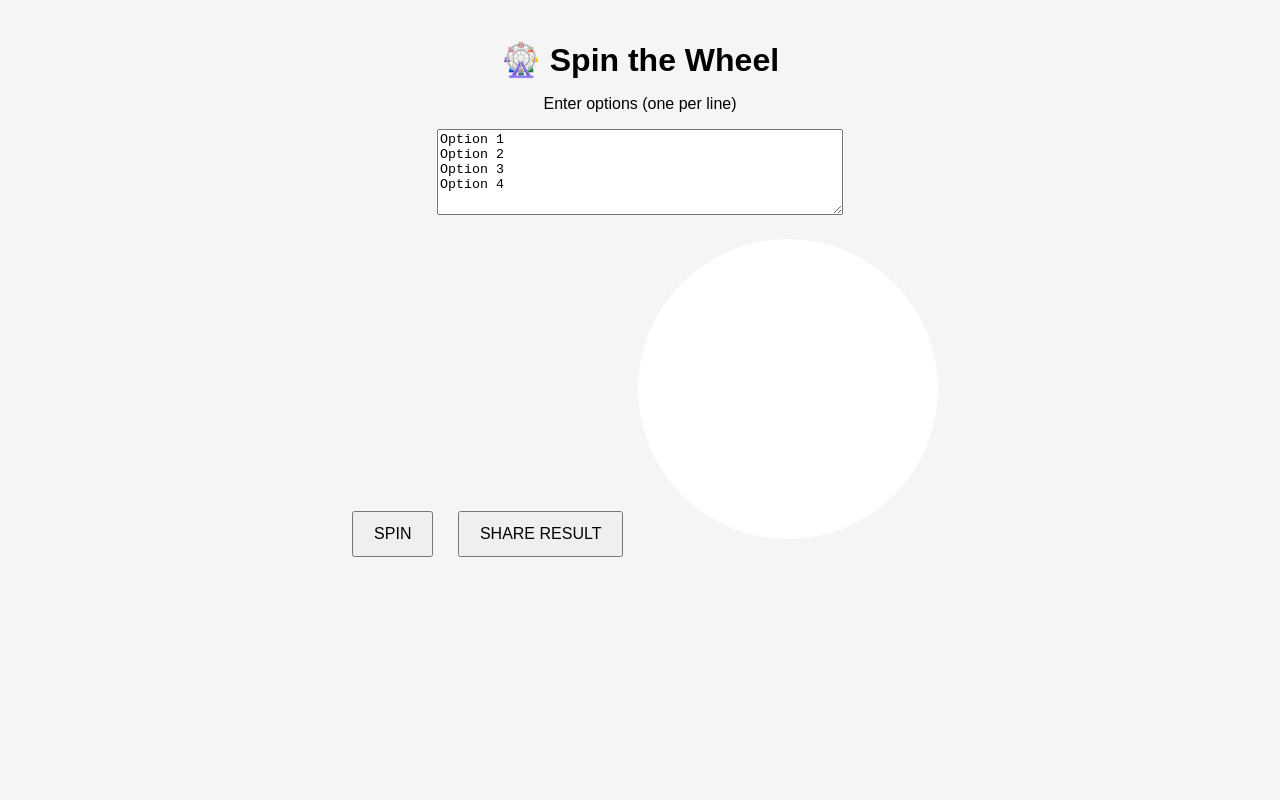
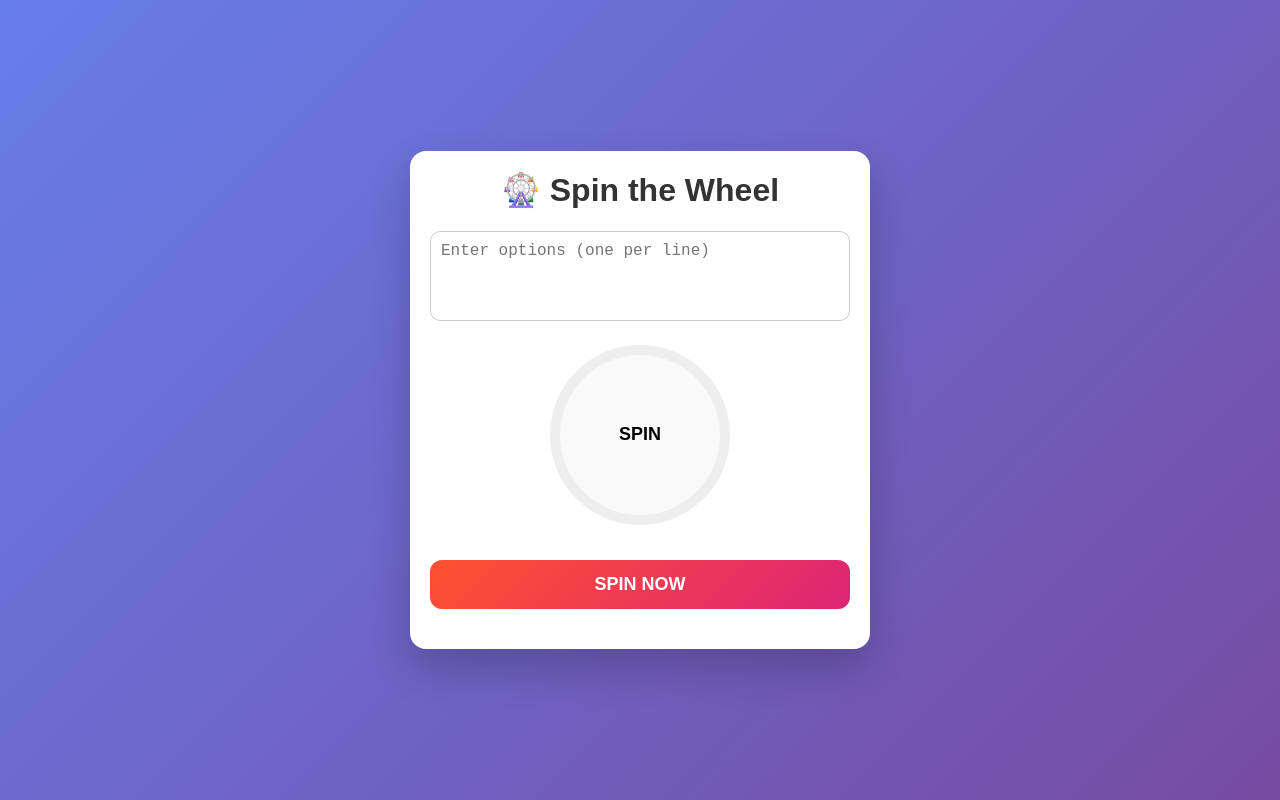
Before and after one commit to akj03579-glitch/Spin-wheel-, a plain HTML site: page index.html in a window 1280 px wide. Drawn offline with Linux system fonts and the light colour scheme.

Commit message:
Update index.html

```diff
--- a/index.html
+++ b/index.html
@@ -1,117 +1,120 @@
 <!DOCTYPE html>
 <html lang="en">
 <head>
-<meta charset="UTF-8">
-<title>Shareable Spin Wheel</title>
-<meta name="viewport" content="width=device-width, initial-scale=1.0">
+  <meta charset="UTF-8" />
+  <meta name="viewport" content="width=device-width, initial-scale=1.0"/>
+  <title>Spin the Wheel</title>
   <style>
     body {
+      margin: 0;
+      min-height: 100vh;
+      display: flex;
+      align-items: center;
+      justify-content: center;
+      background: linear-gradient(135deg, #667eea, #764ba2);
       font-family: Arial, sans-serif;
+    }
+
+    .card {
+      background: #fff;
+      width: 95%;
+      max-width: 420px;
+      padding: 20px;
+      border-radius: 16px;
+      box-shadow: 0 20px 40px rgba(0,0,0,0.2);
       text-align: center;
-  background: #f5f5f5;
-  margin: 0;
-  padding: 20px;
     }
-h1 { margin-bottom: 10px; }
+
+    h1 {
+      margin-top: 0;
+      color: #333;
+    }
+
     textarea {
       width: 100%;
-  max-width: 400px;
-  height: 80px;
+      height: 90px;
+      border-radius: 10px;
+      border: 1px solid #ccc;
+      padding: 10px;
+      font-size: 16px;
+      resize: none;
+      box-sizing: border-box;
     }
-canvas {
+
+    button {
+      margin-top: 15px;
+      width: 100%;
+      padding: 14px;
+      border: none;
+      border-radius: 12px;
+      font-size: 18px;
+      font-weight: bold;
+      color: white;
+      background: linear-gradient(135deg, #ff512f, #dd2476);
+      cursor: pointer;
+    }
+
+    button:active {
+      transform: scale(0.97);
+    }
+
+    .result {
       margin-top: 20px;
-  background: white;
+      font-size: 20px;
+      font-weight: bold;
+      color: #444;
+    }
+
+    .wheel {
+      margin: 20px auto;
+      width: 160px;
+      height: 160px;
       border-radius: 50%;
-}
-button {
-  margin: 10px;
-  padding: 12px 20px;
-  font-size: 16px;
-}
-#result {
-  font-size: 20px;
-  margin-top: 15px;
+      border: 10px solid #eee;
+      display: flex;
+      align-items: center;
+      justify-content: center;
       font-weight: bold;
+      font-size: 18px;
+      transition: transform 2s ease-out;
+      background: #f9f9f9;
     }
   </style>
 </head>
+<body>
 
-<body>
+  <div class="card">
     <h1>🎡 Spin the Wheel</h1>
-<p>Enter options (one per line)</p>
 
-<textarea id="options">Option 1
-Option 2
-Option 3
-Option 4</textarea><br>
+    <textarea id="options" placeholder="Enter options (one per line)"></textarea>
 
-<button onclick="spin()">SPIN</button>
-<button onclick="shareResult()">SHARE RESULT</button>
+    <div id="wheel" class="wheel">SPIN</div>
 
-<canvas id="wheel" width="300" height="300"></canvas>
-<div id="result"></div>
+    <button onclick="spin()">SPIN NOW</button>
+
+    <div id="result" class="result"></div>
+  </div>
 
   <script>
-const canvas = document.getElementById("wheel");
-const ctx = canvas.getContext("2d");
-let options = [];
-let angle = 0;
-
-function drawWheel() {
-  ctx.clearRect(0, 0, 300, 300);
-  if (options.length === 0) return;
-  const slice = 2 * Math.PI / options.length;
-  options.forEach((opt, i) => {
-    ctx.beginPath();
-    ctx.fillStyle = `hsl(${i * 360 / options.length}, 70%, 60%)`;
-    ctx.moveTo(150, 150);
-    ctx.arc(150, 150, 150, angle + i * slice, angle + (i + 1) * slice);
-    ctx.fill();
-    ctx.save();
-    ctx.translate(150, 150);
-    ctx.rotate(angle + (i + 0.5) * slice);
-    ctx.fillStyle = "#000";
-    ctx.fillText(opt, 80, 5);
-    ctx.restore();
-  });
+    function spin() {
+      const text = document.getElementById("options").value.trim();
+      if (!text) {
+        alert("Enter some options first!");
+        return;
       }
 
-function spin() {
-  options = document.getElementById("options").value.split("\n").filter(o => o.trim());
-  if (options.length < 2) return alert("Add at least 2 options");
-  let spinAngle = Math.random() * 2000 + 2000;
-  let start = angle;
-  let startTime = null;
+      const items = text.split("\n").filter(i => i.trim() !== "");
+      const winner = items[Math.floor(Math.random() * items.length)];
 
-  function animate(time) {
-    if (!startTime) startTime = time;
-    let progress = time - startTime;
-    angle = start + spinAngle * Math.exp(-progress / 2000);
-    drawWheel();
-    if (progress < 3000) {
-      requestAnimationFrame(animate);
-    } else {
-      let slice = 2 * Math.PI / options.length;
-      let index = Math.floor(((2 * Math.PI - angle % (2 * Math.PI)) / slice)) % options.length;
-      document.getElementById("result").innerText = "Result: " + options[index];
-    }
-  }
-  requestAnimationFrame(animate);
-}
+      const wheel = document.getElementById("wheel");
+      const rotate = 720 + Math.floor(Math.random() * 360);
+      wheel.style.transform = `rotate(${rotate}deg)`;
 
-function shareResult() {
-  const text = document.getElementById("result").innerText;
-  if (!text) return alert("Spin first!");
-  if (navigator.share) {
-    navigator.share({
-      title: "Spin Wheel Result",
-      text: text,
-      url: location.href
-    });
-  } else {
-    alert("Sharing not supported");
-  }
+      setTimeout(() => {
+        document.getElementById("result").innerText = "🎉 Result: " + winner;
+      }, 2000);
     }
   </script>
+
 </body>
 </html>
```
Lines whose indentation alone changed are shown as unchanged.
